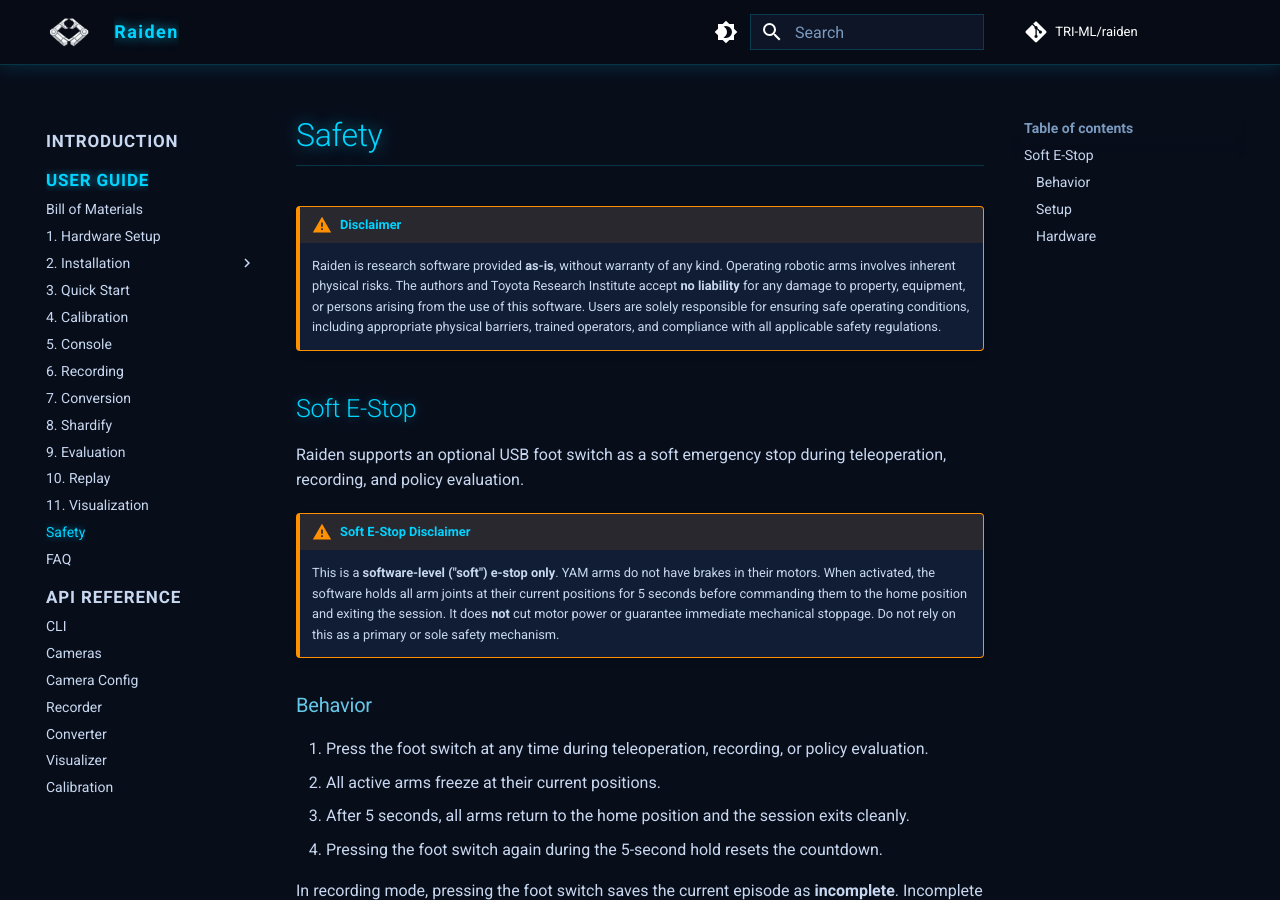
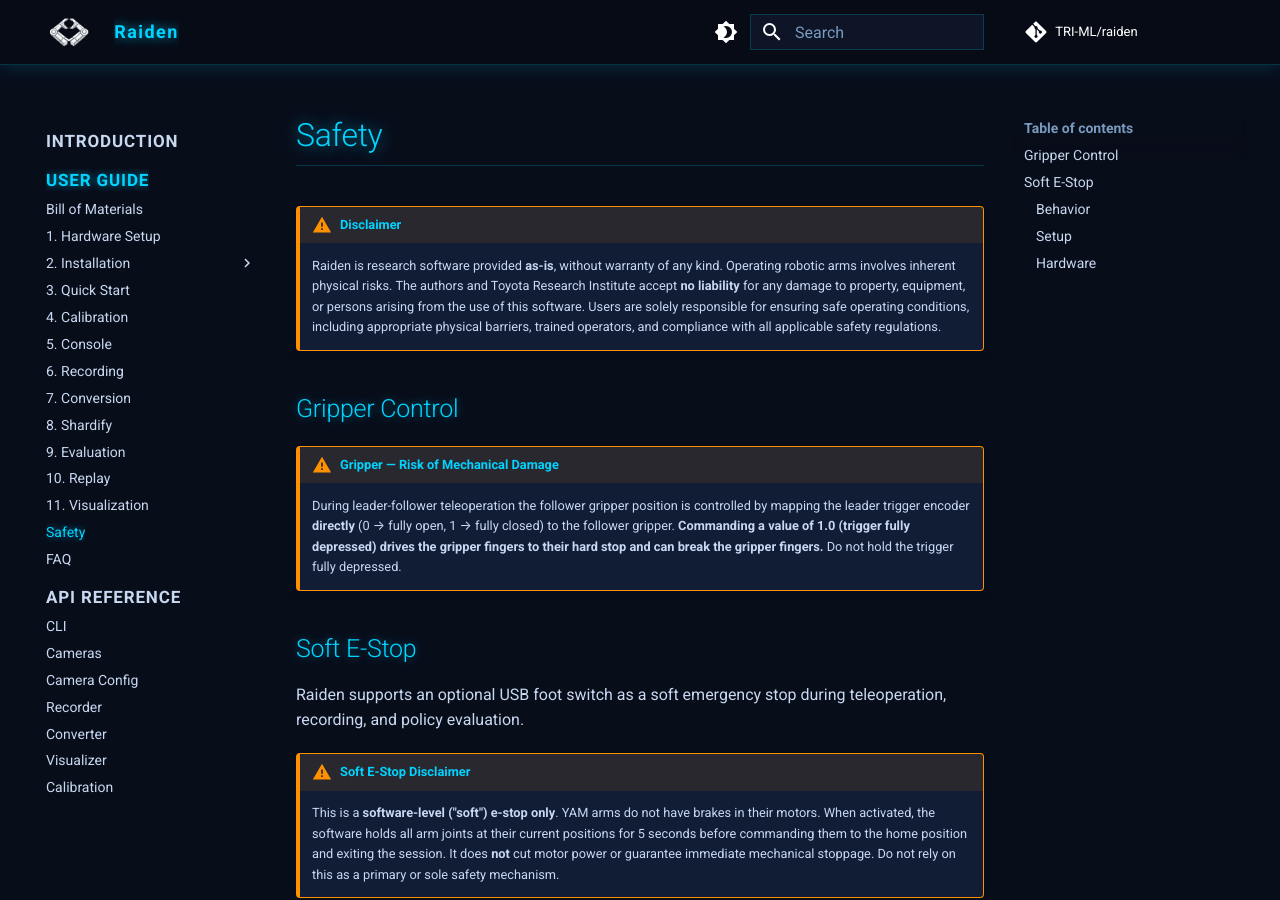
Before and after one commit to TRI-ML/raiden, an MkDocs documentation site: the page built from docs/guide/safety.md, in a window 1280 px wide and 900 px high. Built offline with MkDocs 1.6.1 and Material for MkDocs 9.7.7, drawn with Linux system fonts in a browser that asks for light colours; comment, search, counter and statistics services are not loaded.

Commit message:
Fixed a minor bug

```diff
--- a/docs/guide/safety.md
+++ b/docs/guide/safety.md
@@ -8,6 +8,16 @@
     responsible for ensuring safe operating conditions, including appropriate
     physical barriers, trained operators, and compliance with all applicable
     safety regulations.
+
+## Gripper Control
+
+!!! warning "Gripper — Risk of Mechanical Damage"
+    During leader-follower teleoperation the follower gripper position is
+    controlled by mapping the leader trigger encoder **directly** (0 → fully
+    open, 1 → fully closed) to the follower gripper.  **Commanding a value of
+    1.0 (trigger fully depressed) drives the gripper fingers to their hard stop
+    and can break the gripper fingers.**  Do not hold the trigger fully
+    depressed.
 
 ## Soft E-Stop
 
```
Also changed, not shown: docs/guide/recording.md (+6 -0 lines), 1 other file.
